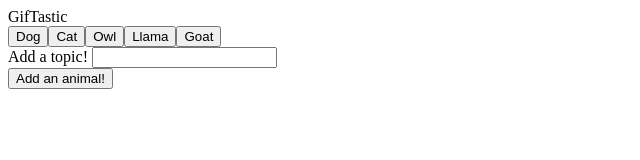
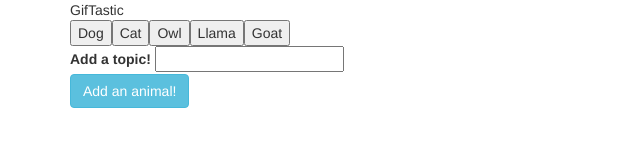
Before and after one commit to Norby257/gifTastic, a plain HTML site: page index.html in a window 1280 px wide. Shown: the whole page, without its empty margins (0-640 px from the left). Drawn offline with nearby package versions, Linux system fonts and the light colour scheme.

Commit message:
updated ReadMe and index.html

```diff
--- a/index.html
+++ b/index.html
@@ -1,20 +1,25 @@
 <!DOCTYPE html>
 <html lang="en">
+
 <head>
     <meta charset="UTF-8">
     <meta name="viewport" content="width=device-width, initial-scale=1.0">
     <meta http-equiv="X-UA-Compatible" content="ie=edge">
     <title>Giphy Time!</title>
     <!-- link to bootstrap -->
-    <!--link to css -->
-    <link rel="stylesheet" href="style.css">
+    <link rel="stylesheet" href="https://maxcdn.bootstrapcdn.com/bootstrap/3.3.7/css/bootstrap.min.css" integrity="sha384-BVYiiSIFeK1dGmJRAkycuHAHRg32OmUcww7on3RYdg4Va+PmSTsz/K68vbdEjh4u"
+        crossorigin="anonymous">
+
 
     <!-- link to jQuery -->
     <script src="https://cdnjs.cloudflare.com/ajax/libs/jquery/3.2.1/jquery.min.js"></script>
 
 
 </head>
+
 <body>
+    <!-- bootstrap container -->
+    <div class="container">
 
     <!-- header -->
     <div class="heading">GifTastic</div>
@@ -29,18 +34,21 @@
     <!-- form for adding an animal-->
     <form id="animal-form">
         <label for="animal-input">Add a topic!</label>
-        <input type="text" id ='animal-input'> <br>
+        <input type="text" id='animal-input'>
+        <br>
         <!--button for adding a new topic -->
-        <input id="add-animal" type="submit" value="Add an animal!">
+        <input id="add-animal" type="submit" value="Add an animal!" class="btn btn-info">
     </form>
 
     </form>
 
     <!-- div for gifs to appear -->
     <div id="gifs-appear-here"></div>
+</div>
 
 
     <!-- link to javascript -->
-    <script src ="app.js"></script>
+    <script src="app.js"></script>
 </body>
+
 </html>
```
Also changed, not shown: 1 other file.
